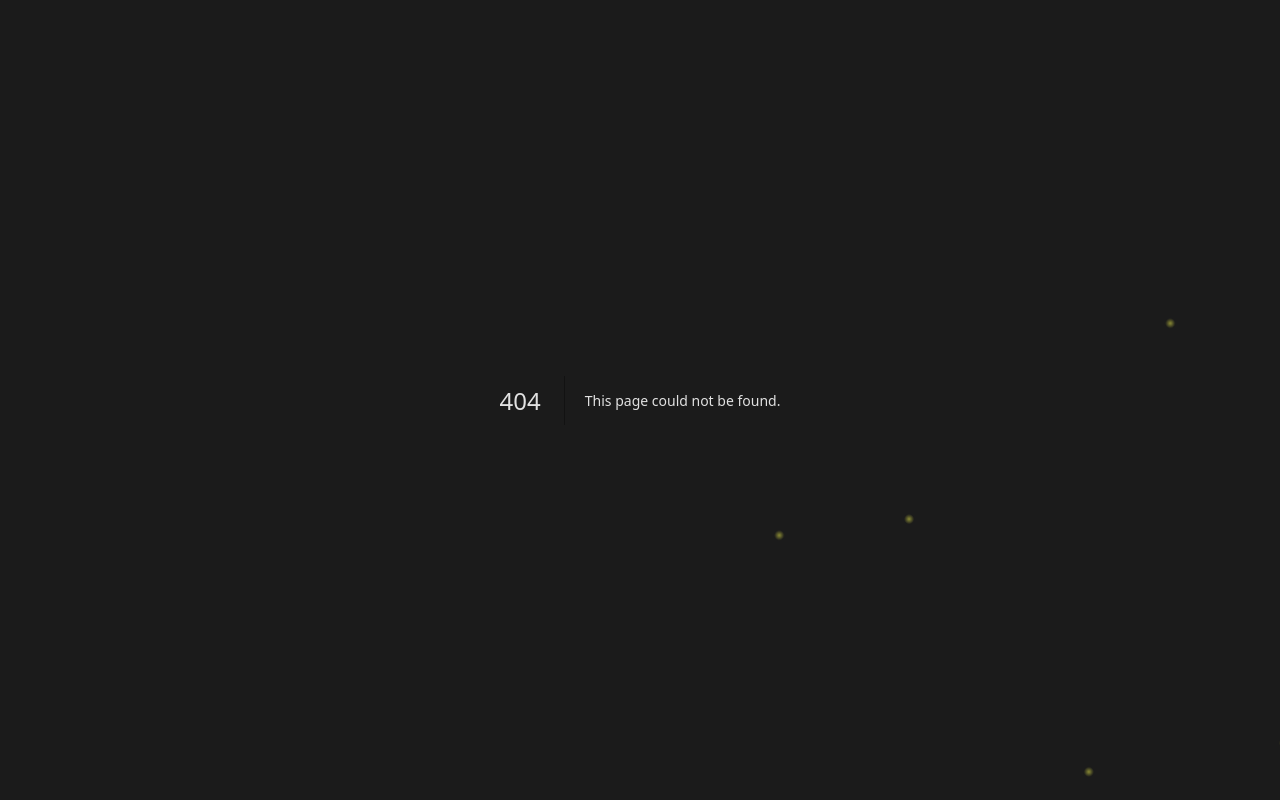
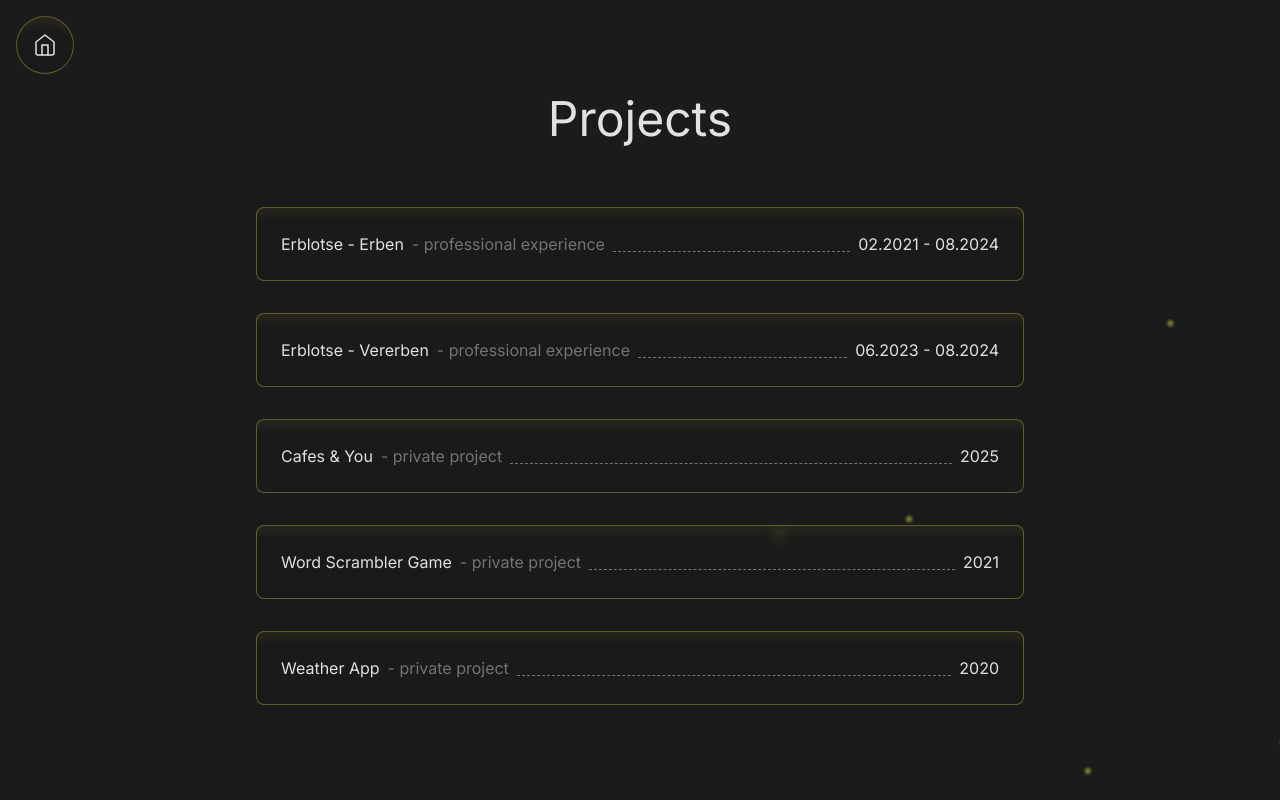
Before and after one commit to hugCarvalho/portfolio-2, a Next.js app: page /projects in a window 1280 px wide. Before the commit this address had no page. Built offline with nearby package versions, Linux system fonts and the light colour scheme.

Commit message:
added projects page

```diff
--- /dev/null
+++ b/src/app/(sub pages)/projects/page.js
@@ -0,0 +1,21 @@
+import ProjectList from "@/components/projects/ProjectList";
+
+export const metadata = {
+  title: "Projects",
+};
+
+export default function ProjectsPage() {
+  return (
+    <>
+      {/* <Image
+        src={bg}
+        alt="Next.js Portfolio website's about page background image"
+        className="-z-50 fixed top-0 left-0 w-full h-full object-cover object-center opacity-50"
+        priority
+        sizes="100vw"
+      /> */}
+
+      <ProjectList/>
+    </>
+  );
+}
--- /dev/null
+++ b/src/components/projects/ProjectList.jsx
@@ -0,0 +1,45 @@
+"use client";
+import { privateProjectsData, professionalProjectsData } from "@/app/config";
+import { motion } from "framer-motion";
+import ProjectListLayout from "./ProjectListLayout";
+
+const container = {
+  hidden: { opacity: 0 },
+  show: {
+    opacity: 1,
+    transition: {
+      staggerChildren: 0.4,
+      delayChildren: .51,
+    },
+  },
+};
+
+const ProjectList = () => {
+  return (
+  <>
+    <motion.div
+      variants={container}
+      initial="hidden"
+      animate="show"
+    >
+      <h1 className="pb-16 text-5xl">Projects</h1>
+    </motion.div>
+    <motion.div
+      variants={container}
+      initial="hidden"
+      animate="show"
+      className="w-full max-w-auto xl:max-w-4xl px-4 mx-auto lg:px-16 space-y-6 md:space-y-8 flex flex-col items-center"
+    >
+      {professionalProjectsData.map((project, index) => {
+        return <ProjectListLayout key={index} {...project} />;
+      })}
+      {privateProjectsData.map((project, index) => {
+        return <ProjectListLayout key={index} {...project} />;
+      })}
+    </motion.div>
+
+    </>
+  );
+};
+
+export default ProjectList;
--- /dev/null
+++ b/src/components/projects/ProjectListLayout.jsx
@@ -0,0 +1,31 @@
+import { motion } from "framer-motion";
+import Link from "next/link";
+
+const item = {
+  hidden: { opacity: 0, y: 100 },
+  show: { opacity: 1, y: 0 },
+};
+
+const ProjectLink = motion(Link);
+const ProjectListLayout = ({ name, description, startDate, endDate, demoLink, icon }) => {
+  return (
+    <ProjectLink
+      variants={item}
+      href={demoLink}
+      target={"_blank"}
+      className=" text-sm md:text-base flex  items-center justify-between w-full relative rounded-lg overflow-hidden p-4 md:p-6 custom-bg"
+    >
+      <div className="flex items-center justify-center space-x-2">
+        <h2 className="text-foreground">{name}</h2>
+        <p className="text-muted hidden sm:inline-block">{description}</p>
+      </div>
+      <div className="self-end flex-1 mx-2 mb-1 bg-transparent border-b border-dashed border-muted" />
+      <p className="text-muted sm:text-foreground">
+        { startDate ? startDate : ""}
+        { endDate ? ` - ${endDate}` : ""}
+      </p>
+    </ProjectLink>
+  );
+};
+
+export default ProjectListLayout;
```
